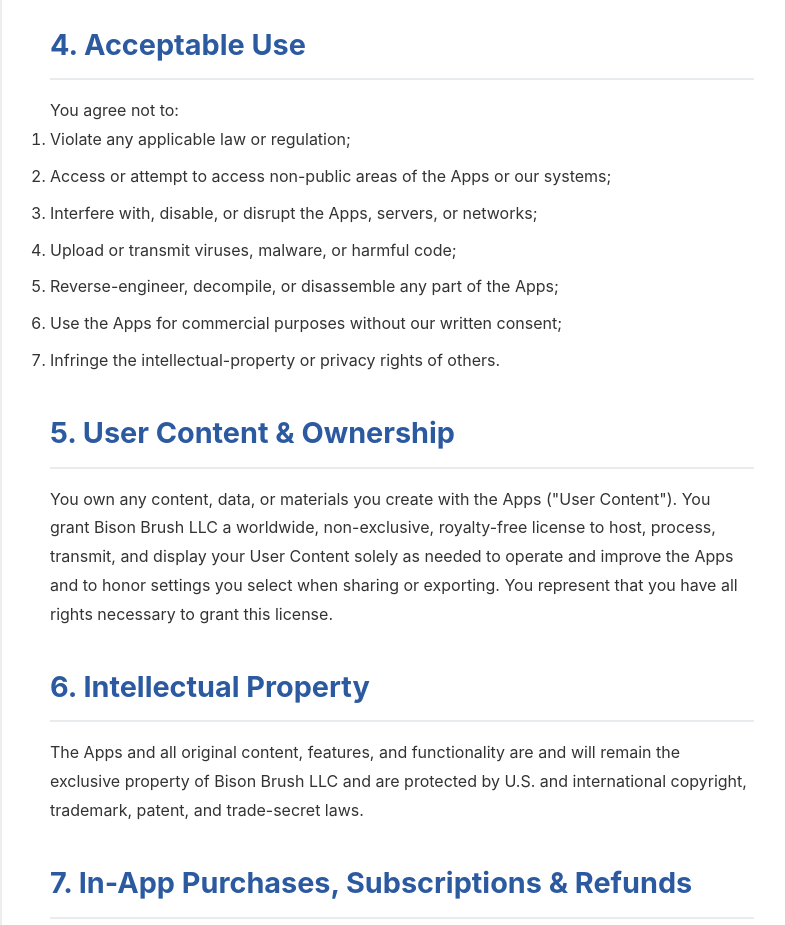
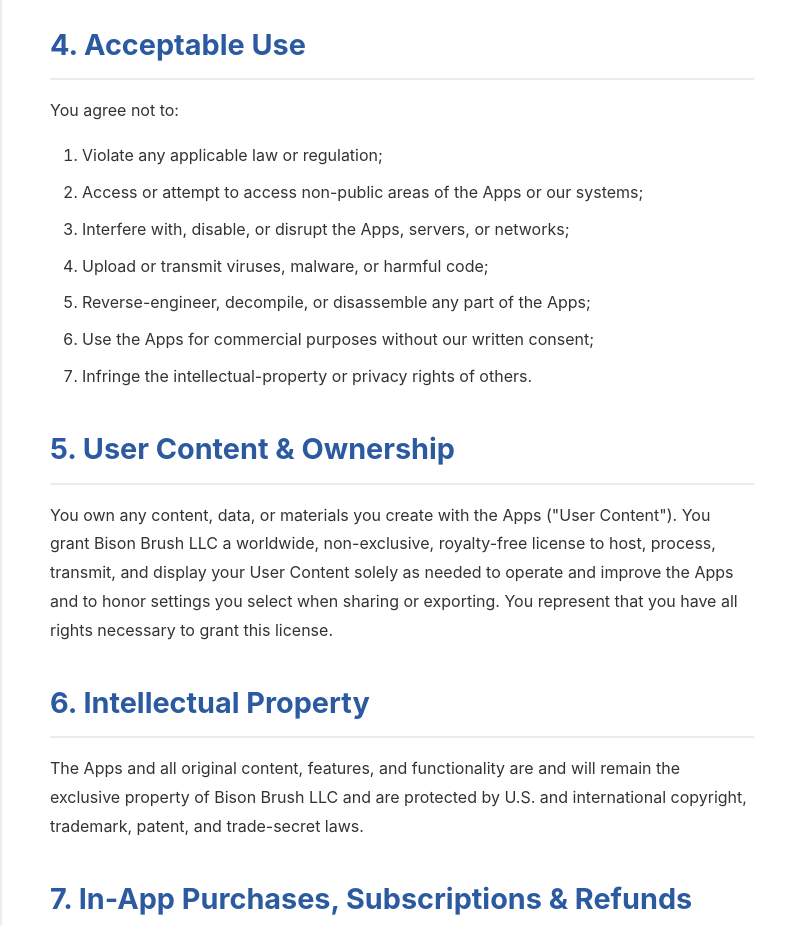
Before and after one commit to km3h/bisonbrush-website, a plain HTML site: page terms.html in a window 1280 px wide. Shown: the part 1380-2305 px from the top of the page, without its empty margins (238-1023 px from the left). Drawn offline with nearby package versions, Linux system fonts and the light colour scheme.

Commit message:
Fix ordered list indentation in Terms of Use - add proper CSS margin for ol elements

```diff
--- a/styles.css
+++ b/styles.css
@@ -607,7 +607,8 @@ body {
     margin: 1.5rem 0 0.75rem;
 }
 
-.legal-document ul {
+.legal-document ul,
+.legal-document ol {
     margin: 1rem 0 1rem 2rem;
 }
 
```
